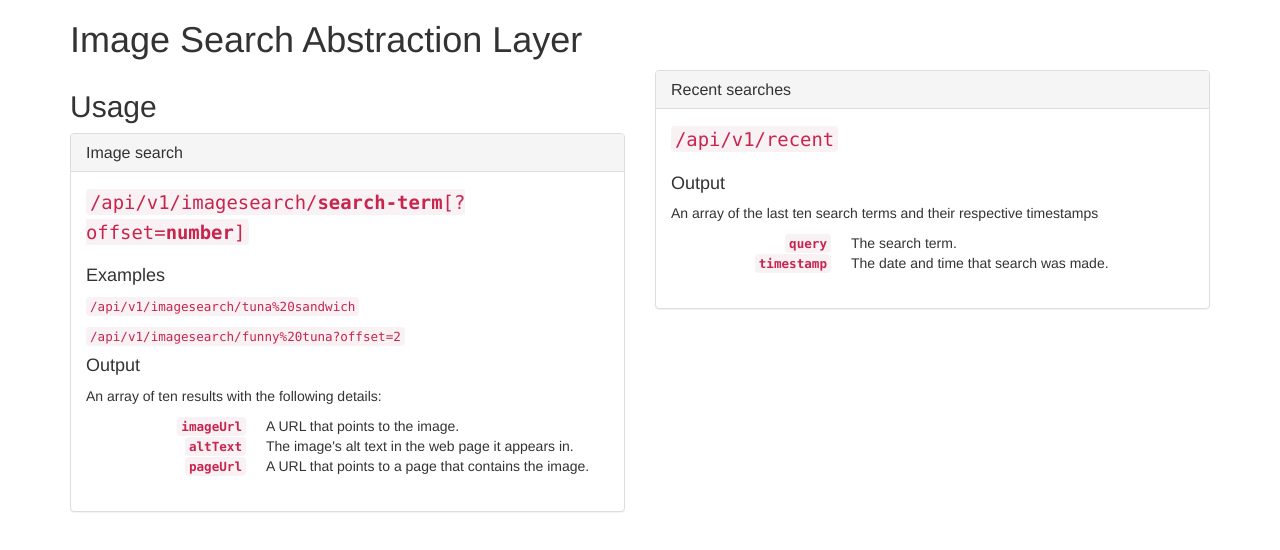
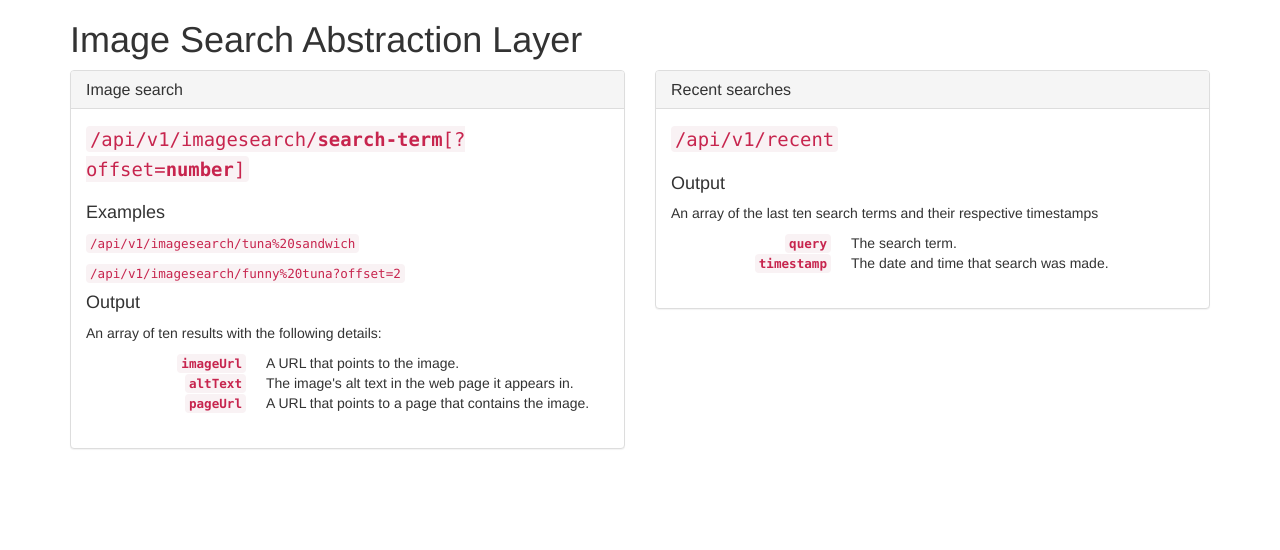
Before and after one commit to kevcomedia/image-search-abstraction-layer, a website: page public/index.html in a window 1280 px wide. Drawn offline with nearby package versions, Linux system fonts and the light colour scheme.

Commit message:
Remove heading that says 'Usage'

```diff
--- a/public/index.html
+++ b/public/index.html
@@ -19,7 +19,6 @@
 
     <div class="row">
       <div class="col-md-6">
-        <h2>Usage</h2>
         <section class="panel panel-default">
           <div class="panel-heading">
             <h3 class="panel-title">Image search</h3>
```
